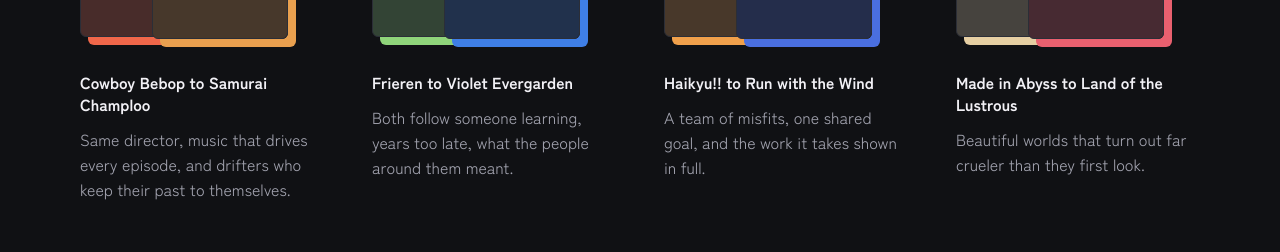
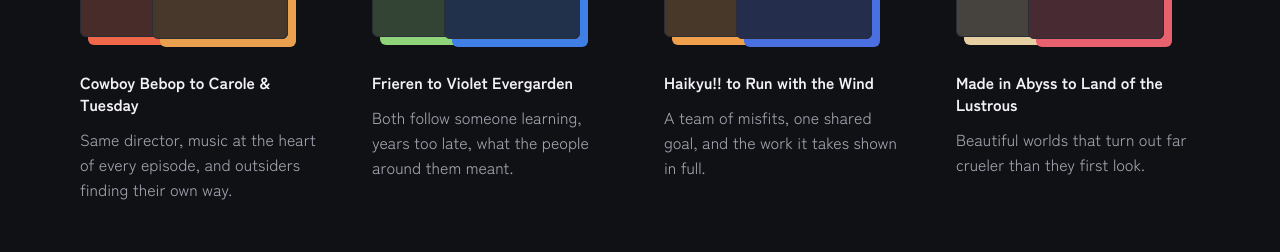
Before and after one commit to Rokerpro/animatch, a React (Vite) app in the folder frontend/: page / in a window 1280 px wide. Shown: the part 1144-1396 px from the top of the page. Built offline with nearby package versions, Linux system fonts and the light colour scheme; no server answers; a web font is replaced by a local one.

Commit message:
Replace landing pair hidden by the mature filter

```diff
--- a/frontend/src/pages/LandingPage.tsx
+++ b/frontend/src/pages/LandingPage.tsx
@@ -41,9 +41,14 @@ const HERO_PAIR: CuratedPair = {
 const MORE_PAIRS: CuratedPair[] = [
   {
     loved: { id: 1, title: "Cowboy Bebop", native: "", tint: "#f0674a" },
-    next: { id: 205, title: "Samurai Champloo", native: "", tint: "#e9a04f" },
+    next: {
+      id: 101281,
+      title: "Carole & Tuesday",
+      native: "",
+      tint: "#e9a04f",
+    },
     reason:
-      "Same director, music that drives every episode, and drifters who keep their past to themselves.",
+      "Same director, music at the heart of every episode, and outsiders finding their own way.",
   },
   {
     loved: { id: 154587, title: "Frieren", native: "", tint: "#8fd47a" },
```
Also changed, not shown: 1 other file (tests, documents, lock files or other folders).
